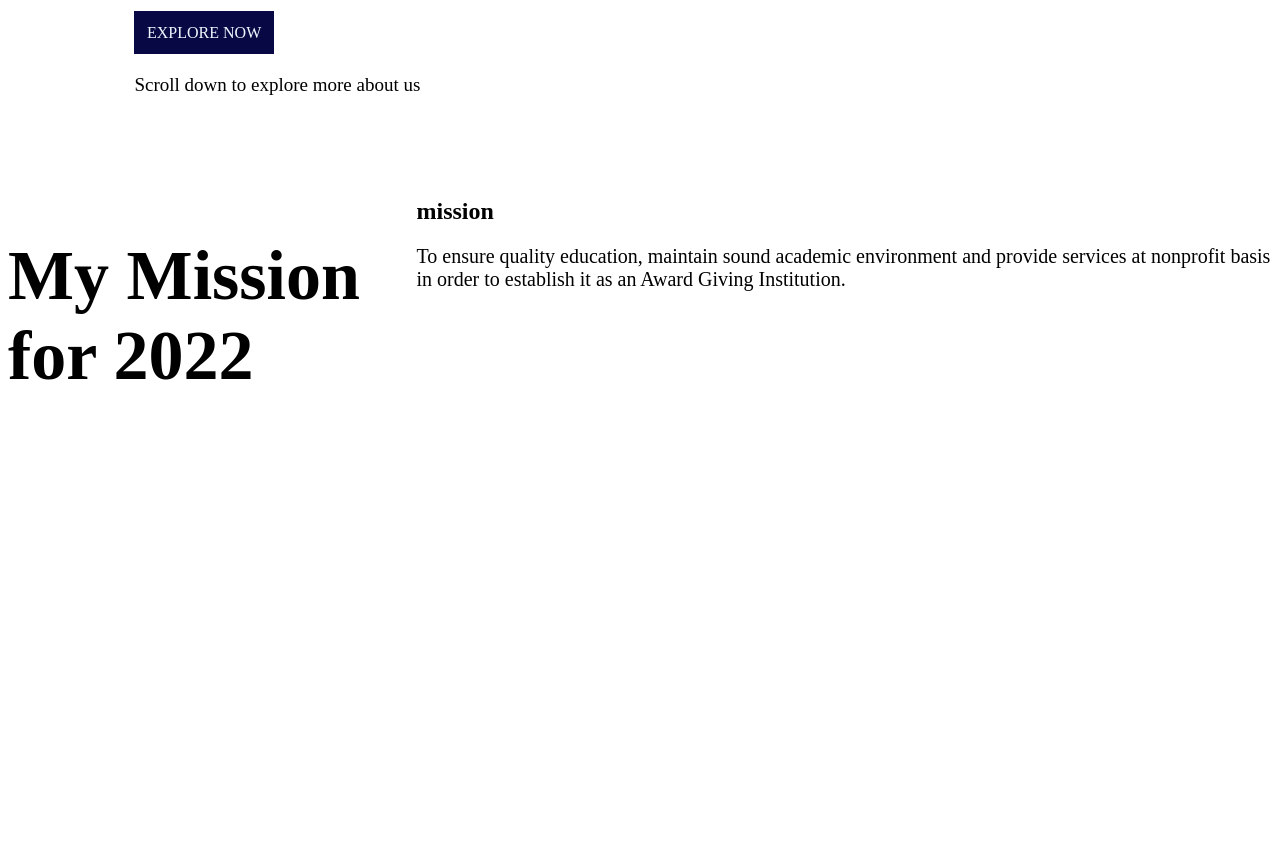
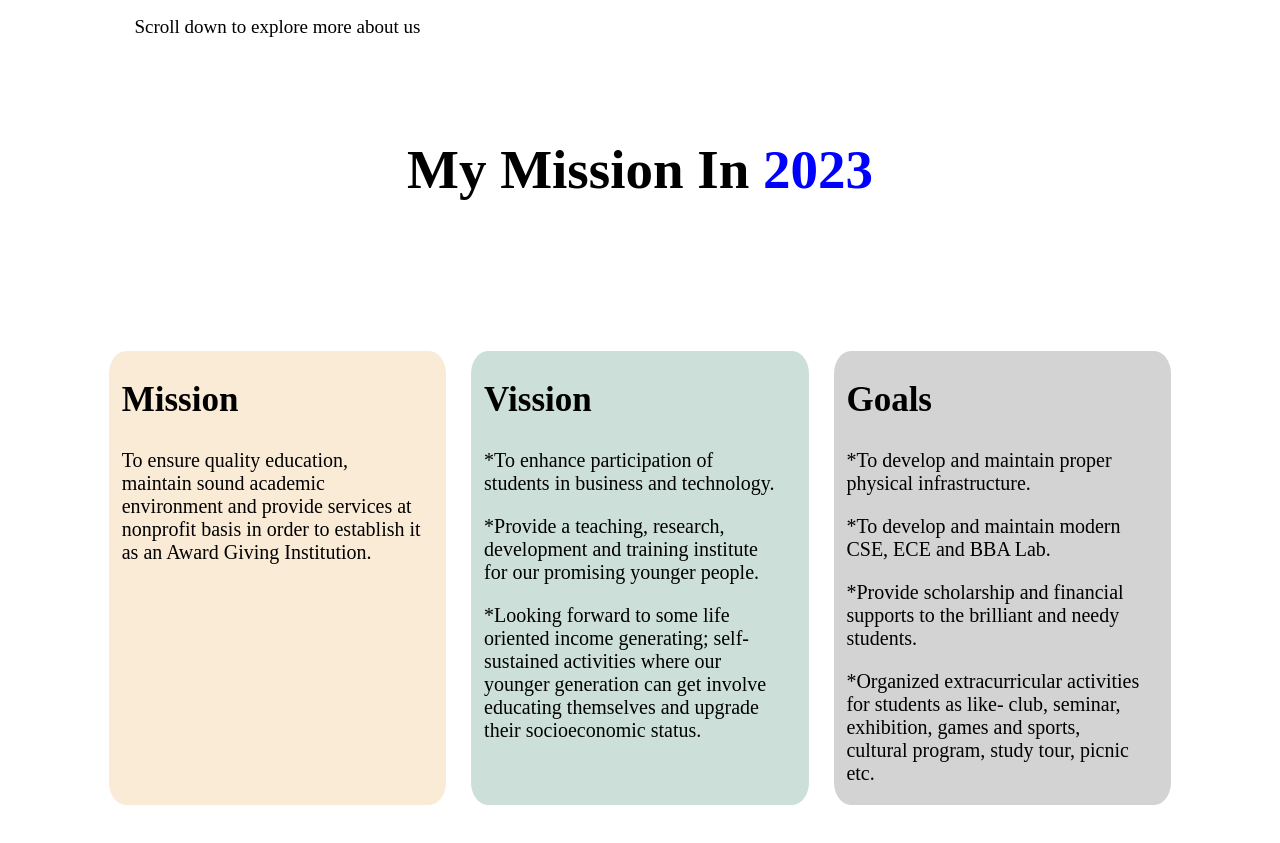
Before and after one commit to Raisa7/Mission-2023, a plain HTML site: page index.html in a window 1280 px wide. Shown: the part 611-1454 px from the top of the page. Before the commit the page ends 1124 px from the top, so only its background shows below. Drawn offline with Linux system fonts and the light colour scheme.

Commit message:
new section added

```diff
--- a/index.html
+++ b/index.html
@@ -11,7 +11,7 @@
     <link rel="stylesheet" href="style.css">
 </head>
 <body>
-    <section>
+    <section class="goals">
         <div class="determine">
             <h1>Stay Focused On</h1>
             <h1 id="mission">Mission-2023</h1>
@@ -26,14 +26,29 @@
 
 <p class="explore">Scroll down to explore more about us</p>
 
-<section>
-    <h1>My Mission for 2022</h1>
-    <div>
-        <h2>mission</h2>
-        <p>To ensure quality education, maintain sound academic environment and provide services at nonprofit basis in order to establish it as an Award Giving Institution.</p>
+
+<h1 class="quality">My Mission In <span>2023</span> </h1>
+<section class="mission">
+    <div class="moto">
+        <div class="strength">
+            <h2>Mission</h2>
+            <p>To ensure quality education, maintain sound academic environment and provide services at nonprofit basis in order to establish it as an Award Giving Institution.</p>
+        </div>
+        <div class="education">
+            <h2>Vission</h2>
+            <p>*To enhance participation of students in business and technology.</p>
+            <p>*Provide a teaching, research, development and training institute for our promising younger people.</p>
+            <p>*Looking forward to some life oriented income generating; self-sustained activities where our younger generation can get involve educating themselves and upgrade their socioeconomic status.</p>
+        </div>
+        <div class="maintain">
+            <h2>Goals</h2>
+            <p>*To develop and maintain proper physical infrastructure.</p>
+            <p>*To develop and maintain modern CSE, ECE and BBA Lab.</p>
+            <p>*Provide scholarship and financial supports to the brilliant and needy students.</p>
+            <p>*Organized extracurricular activities for students as like- club, seminar, exhibition, games and sports, cultural program, study tour, picnic etc.</p>
+        </div>
     </div>
+
 </section>
-
-
 </body>
 </html>
--- a/style.css
+++ b/style.css
@@ -37,6 +37,7 @@ a{
     padding: 1% 1%;
     color: aliceblue;
     margin-left: 10%;
+    margin-bottom: 10px;
 }
 
 .explore{
@@ -45,3 +46,52 @@ a{
     padding-bottom: 5%;
     padding-top: 1%;
 }
+.goals{
+    display: flex;
+    margin-bottom: 1px;
+}
+.mission{
+    display: flex;
+    margin-top: 150px;
+}
+
+.moto{
+    display: flex;
+    border-left: 8%;
+}
+.strength{
+    width: 30%;
+    margin-left: 8%;
+    padding-left: 1%;
+    padding-right: 2%;
+    border-radius: 5%;
+    background-color: antiquewhite;
+}
+h2{
+    font-size: 35px;
+}
+.education{
+    width: 30%;
+    margin-left: 2%;
+    padding-left: 1%;
+    padding-right: 2%;
+    border-radius: 5%;
+    background-color: rgb(204, 223, 216);
+}
+.maintain{
+    width: 30%;
+    margin-left: 2%;
+    margin-right: 8%;
+    padding-left: 1%;
+    padding-right: 2%;
+    border-radius: 5%;
+    background-color: lightgray;
+}
+.quality{
+    font-size: 55px;
+    text-align: center;
+    color: black;
+}
+span{
+    color: blue;
+}
```
